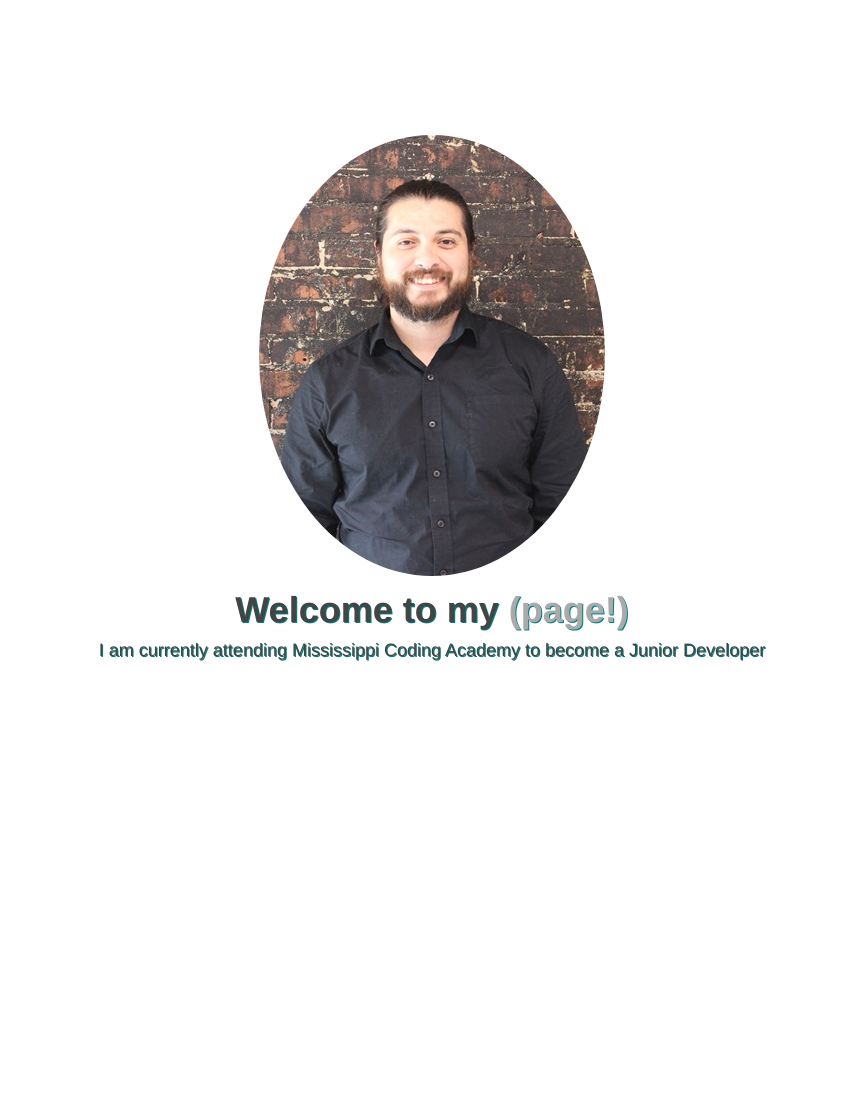
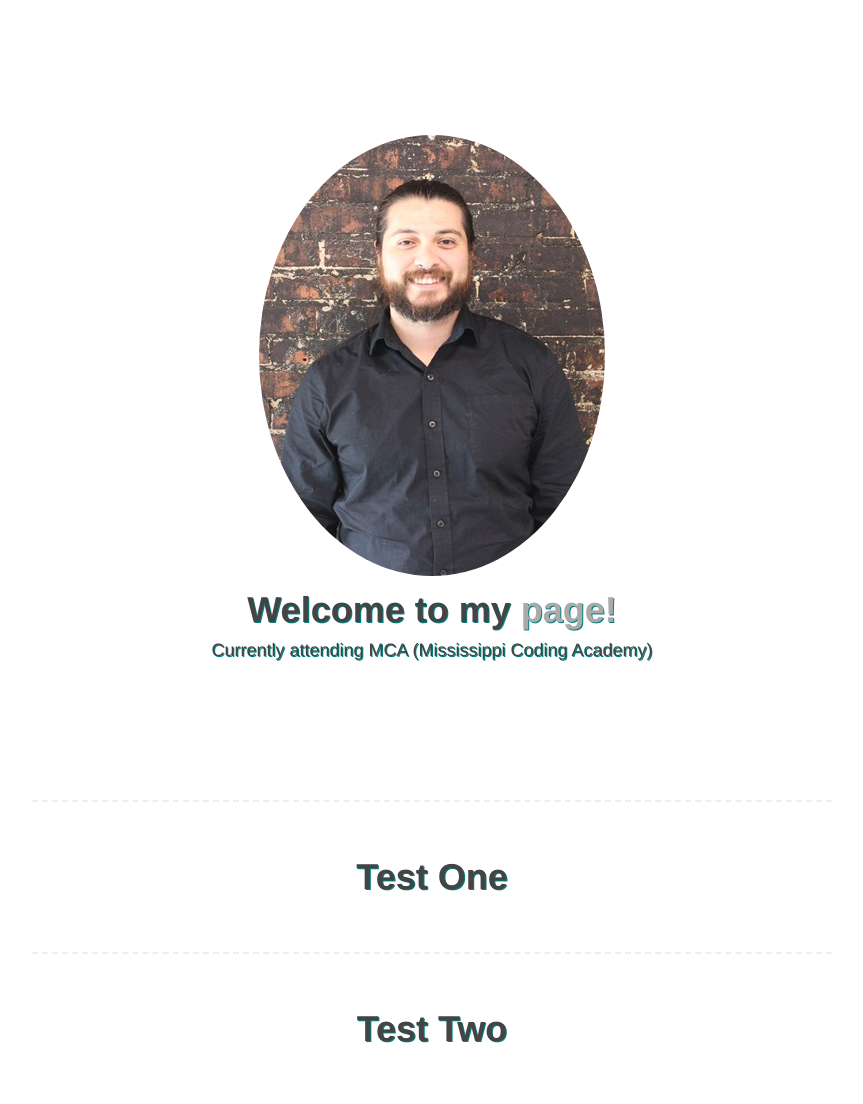
Before and after one commit to RonnieBarreto/RonnieBarreto.github.io, a plain HTML site: page index.html in a window 1280 px wide. Shown: the whole page, without its empty margins (208-1071 px from the left). Before the commit the page ends 800 px from the top, so only its background shows below. Drawn offline with Linux system fonts and the light colour scheme.

Commit message:
Styled Sections

```diff
--- a/index.html
+++ b/index.html
@@ -9,8 +9,16 @@
         <header>
         <img src="ronspropic.JPG" alt="Ronnie's Headshot"/>
       <h1>Welcome to my <sub>page!</sub></h1>
-      <p>I am currently attending Mississippi Coding Academy to become a Junior Developer</p>
+      <p>Currently attending MCA <sub>Mississippi Coding Academy</sub>
+      </p>
       </header>
+      </section>
+
+      <section>
+        <h1>Test One</h1>
+      </section>
+
+      <section><h1>Test Two</h1>
       </section>
     </body>
 </html>
--- a/styles.css
+++ b/styles.css
@@ -29,20 +29,31 @@ h1 sub{
     color:#aaa;
     vertical-align: baseline;
 }
-h1 sub::before{
-    content: "(";
+
+section{
+    border-top: 2px dashed #eee;
+    padding: 50px 0;
+    max-width: 800px;
+    margin: 0 auto;
 }
-h1 sub::after{
-    content: ")";
+p sub{
+    vertical-align: baseline;
+}
+p sub:before{
+    content:"(";
+}
+p sub::after{
+    content:")";
 }
 img{
     border-radius: 50%;
 }
 
 .hero{
-    outline: 1px solid red;
     height : 100vh;
     display: flex;
     flex-direction: column;
     justify-content: center;
+    border:0;
+    padding:0;
 }
```
